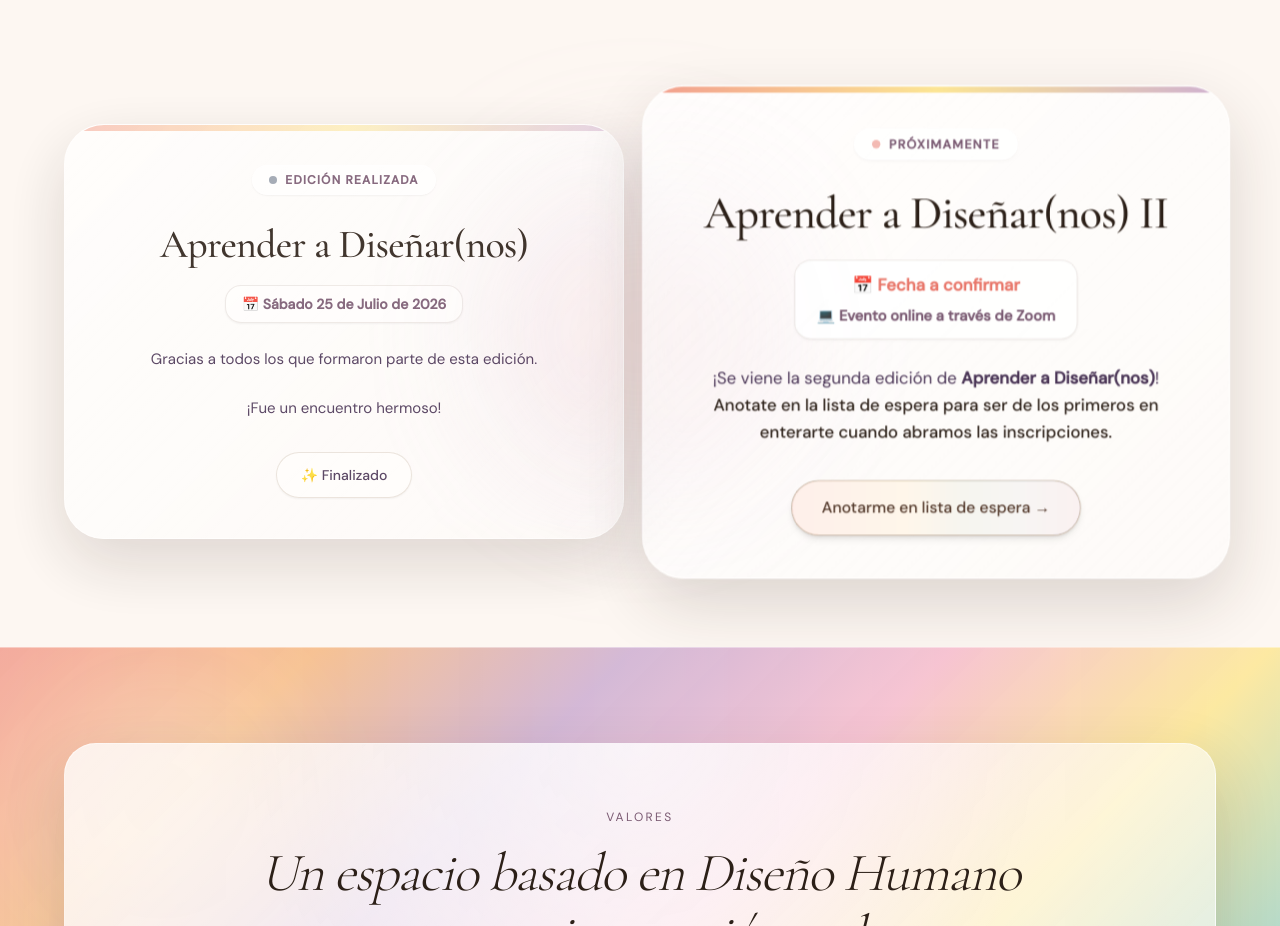
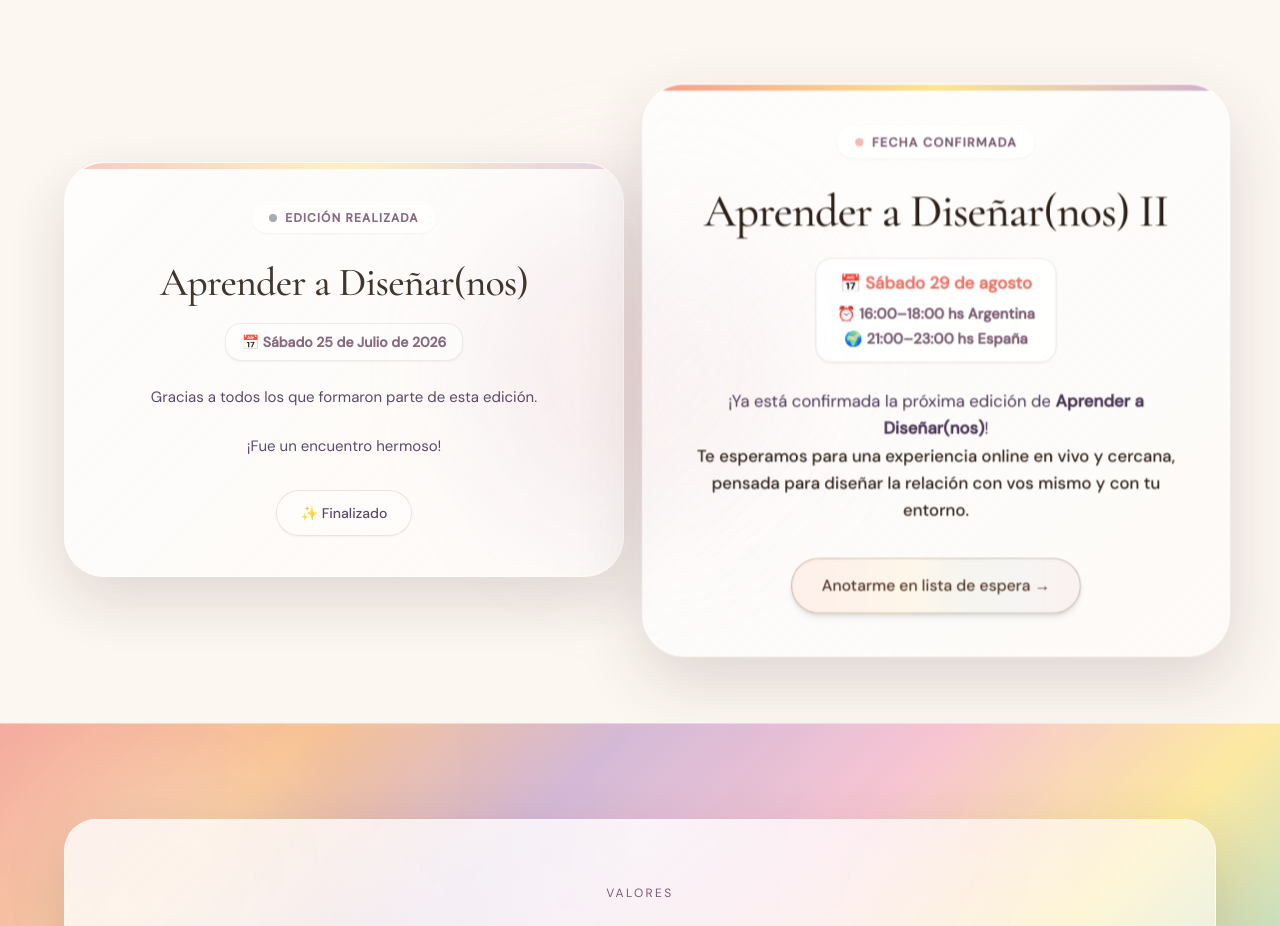
Before and after one commit to N-dossantos/soymicads, a Next.js app: page / in a window 1280 px wide. Shown: the part 900-1826 px from the top of the page. Built offline with nearby package versions, Linux system fonts and the light colour scheme.

Commit message:
Update event date info for next edition

```diff
--- a/components/sections/EventSection.tsx
+++ b/components/sections/EventSection.tsx
@@ -5,7 +5,7 @@ interface EventSectionProps {
 }
 
 export default function EventSection({
-  formsUrl = "https://docs.google.com/forms/d/e/1FAIpQLSeTqXxxToZobg4P1BE1atDH9LWyevtd7YAncRicecbPfwO14A/viewform?usp=publish-editor",
+  formsUrl = "https://docs.google.com/forms/d/e/1FAIpQLSfjAilIBieNLPt_-DIxN7J-FrEXir2gBpyXjdsobG3Nyy79Fg/viewform?usp=publish-editor",
 }: EventSectionProps) {
   const rainbowPseudo = [
     "relative isolate overflow-hidden inline-flex items-center justify-center transition-all duration-300",
@@ -68,7 +68,7 @@ export default function EventSection({
             {/* Badge */}
             <div className="inline-flex items-center gap-2 rounded-full px-4 py-1.5 text-xs font-semibold uppercase tracking-widest text-[#7a5a72] bg-white/70 border border-white/80 shadow-sm mb-6">
               <span className="h-2 w-2 rounded-full bg-[#E8776A] animate-pulse" />
-              Próximamente
+              Fecha confirmada
             </div>
 
             {/* Title */}
@@ -79,18 +79,21 @@ export default function EventSection({
             {/* Date & Time Badge */}
             <div className="mx-auto max-w-fit rounded-2xl bg-white/80 border border-[rgba(107,79,58,0.12)] px-5 py-3 shadow-sm mb-6 text-sm sm:text-base font-medium text-[#4A3556]">
               <div>
-                <span className="text-[#E8776A] font-semibold">📅 Fecha a confirmar</span>
+                <span className="text-[#E8776A] font-semibold">📅 Sábado 29 de agosto</span>
               </div>
               <div className="mt-1.5 text-xs sm:text-sm text-[#7a5a72] font-semibold flex items-center justify-center gap-1.5">
-                <span>💻 Evento online a través de Zoom</span>
+                <span>⏰ 16:00–18:00 hs Argentina</span>
+              </div>
+              <div className="mt-1 text-xs sm:text-sm text-[#7a5a72] font-semibold flex items-center justify-center gap-1.5">
+                <span>🌍 21:00–23:00 hs España</span>
               </div>
             </div>
 
             {/* Description */}
             <p className="mx-auto max-w-lg text-[15px] sm:text-[16px] leading-relaxed text-[#4A3556] mb-8">
-              ¡Se viene la segunda edición de <strong>Aprender a Diseñar(nos)</strong>! <br className="hidden sm:inline" />
+              ¡Ya está confirmada la próxima edición de <strong>Aprender a Diseñar(nos)</strong>! <br className="hidden sm:inline" />
               <span className="font-medium text-[#2C2018]">
-                Anotate en la lista de espera para ser de los primeros en enterarte cuando abramos las inscripciones.
+                Te esperamos para una experiencia online en vivo y cercana, pensada para diseñar la relación con vos mismo y con tu entorno.
               </span>
             </p>
 
```
